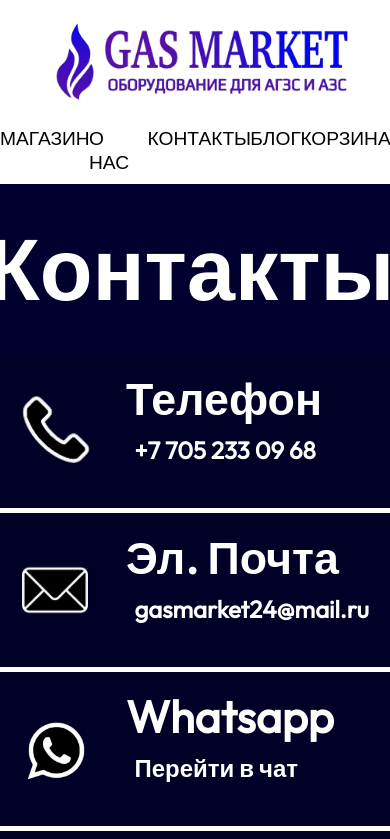
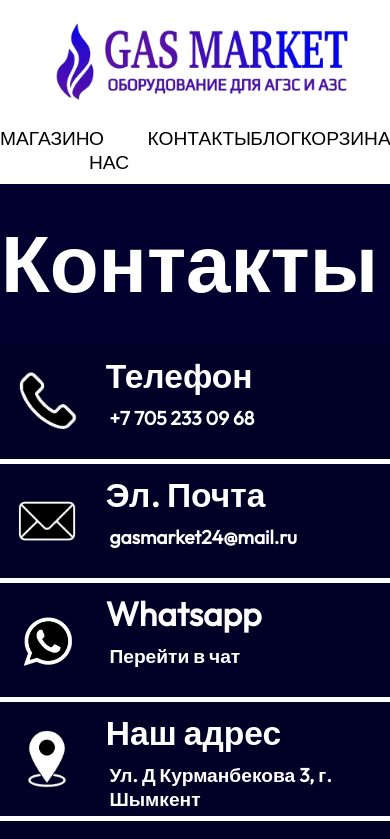
Before and after one commit to Danila267/azsk, a Vue app: page /contacts in a window 390 px wide. Shown: the top 839 px of the page. Built offline with nearby package versions, Linux system fonts and the light colour scheme.

Commit message:
Contacts fixed mobile version v1

```diff
--- a/src/views/Contacts.vue
+++ b/src/views/Contacts.vue
@@ -230,6 +230,78 @@
 }
 
 
+@media (max-width: 880px) { // adjust breakpoint as needed
+
+.contacts__block__list__item {
+  flex-basis: 574px;
+  height: 114px;
+//   background-color: #d2d3e6;
+  background-color: #010027;
+  display: flex;
+  flex-direction: row;
+  position: relative;
+  transition: all 0.3s ease;
+//   overflow: hidden;
+  flex-grow: 1;
+  transition: all 0.35s ease;
+}
+.contacts__block__list__item__picture {
+    width: 124px;
+    object-fit: contain;
+    // overflow: visible;
+    user-select: none;
+    overflow: hidden;
+}
+.contacts__block__title {
+    width: auto;
+    height: auto;
+    position: relative;
+    display: flex;
+    color: #FFFFFF;
+    font-size: 5em;
+    font-weight: bold;
+    font-family: 'Outfit', sans-serif;
+    padding-left: 0.35em;
+    padding-top: 0.35em;
+    box-sizing: border-box;
+    right: 5%;
+    //   position: absolute;
+}
+
+.contacts__block__list__item__container__title {
+    width: auto;
+    height: auto;
+    position: relative;
+    display: flex;
+    color: #FFFFFF;
+    font-size: 2.1em;
+    font-weight: bold;
+    line-height: 1.15em;
+    font-family: 'Outfit', sans-serif;
+    padding-left: 0.35em;
+    // padding-top: 0.35em;
+    box-sizing: border-box;
+    user-select: none;
+}
+
+.contacts__block__list__item__container__text {
+    width: auto;
+    height: auto;
+    position: relative;
+    display: flex;
+    color: #FFFFFF;
+    font-size: 1.2em;
+    font-weight: 600;
+    font-family: 'Outfit', sans-serif;
+    text-decoration: none;
+    padding-left: 0.8em;
+    padding-top: 0.55em;
+    box-sizing: border-box;
+    transition: all 0.3s ease;
+}
+}
+
+
     @keyframes left-appear-in {
     0% {
         transform: translateX(-700px);
```
